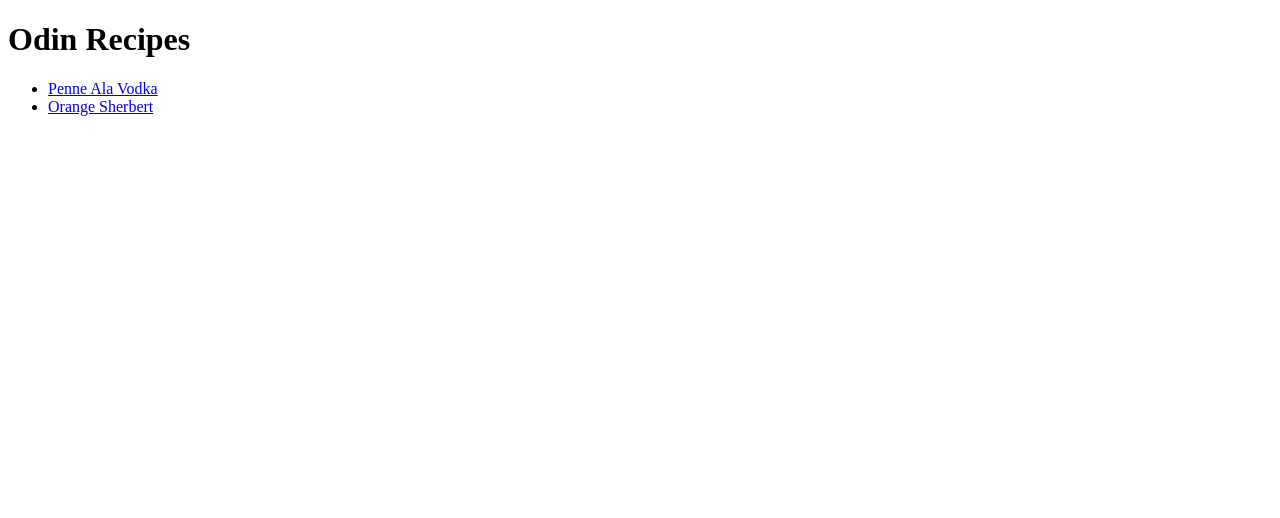
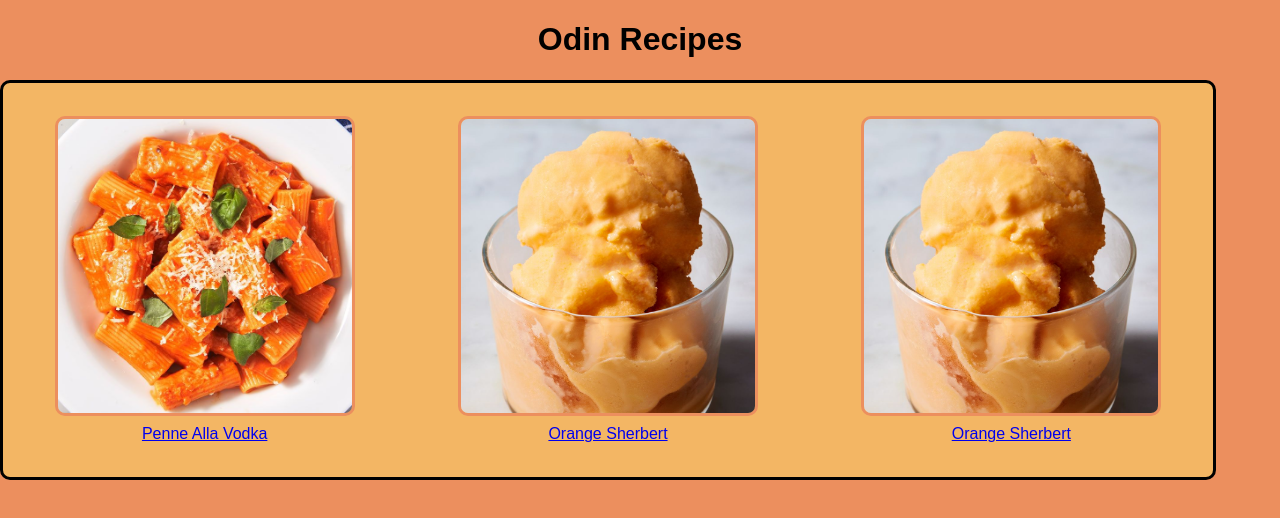
Before and after one commit to CHillisGit/odin-recipes, a plain HTML site: page index.html in a window 1280 px wide. Drawn offline with Linux system fonts and the light colour scheme.

Commit message:
Added style to the website homepage

```diff
--- a/index.html
+++ b/index.html
@@ -3,13 +3,24 @@
 <head>
     <meta charset="UTF-8">
     <meta name="viewport" content="width=device-width, initial-scale=1.0">
+    <link rel="stylesheet" href="style.css">
     <title>Document</title>
 </head>
 <body>
     <h1>Odin Recipes</h1>
-    <ul>
-    <li><a href="recipes/penne_vodka.html">Penne Ala Vodka</a></li>
-    <li><a href="recipes/sherbert.html">Orange Sherbert</a></li>
-    </ul>
+    <div class="recipes">
+        <div class="image-link">
+            <a href="recipes/penne_vodka.html"><img src="images/penne.jpg"></a>
+            <a href="recipes/penne_vodka.html"><p>Penne Alla Vodka</p></a>
+        </div>
+        <div class="image-link">
+            <a href="recipes/sherbert.html"><img src="images/sherbert.jpg"></a>
+            <a href="recipes/sherbert.html"><p>Orange Sherbert</p></a>
+        </div>
+        <div class="image-link">
+            <a href="recipes/sherbert.html"><img src="images/sherbert.jpg"></a>
+            <a href="recipes/sherbert.html"><p>Orange Sherbert</p></a>
+        </div>
+    </div>
 </body>
 </html>
--- /dev/null
+++ b/style.css
@@ -0,0 +1,56 @@
+h1 {
+    text-align: center;
+}
+
+* {
+    box-sizing: border-box;
+  }
+  body {
+    width: 100%;
+    max-width: 1500px;
+    margin: auto;
+    font-family: sans-serif;
+    background-color: #EC8F5E;
+
+  }
+
+.recipes {
+    border: solid;
+    max-width: 95%;
+    display: flex;
+    justify-content: space-around;
+    align-items: center;
+    background-color: #F3B664;
+    border-radius: 10px;
+    min-height: 400px;
+    flex-direction: row;
+    flex-wrap: wrap;
+
+
+}
+.image-link img{
+    width: 100%;
+    height: 100%;
+    max-width: 300px;
+    max-height: 300px;
+    height: 300px;
+    object-fit: cover;
+    border-radius: 10px;
+    border:solid #EC8F5E;
+    cursor: pointer;
+}
+.image-link {
+    display: block;
+    text-align: center;
+    margin: 10px;
+    max-height: 340px;
+
+
+}
+.image-link:hover{
+    transform:scale(1.2);
+}
+.image-link p{
+   margin: 5px 0 0 0;
+
+}
```
